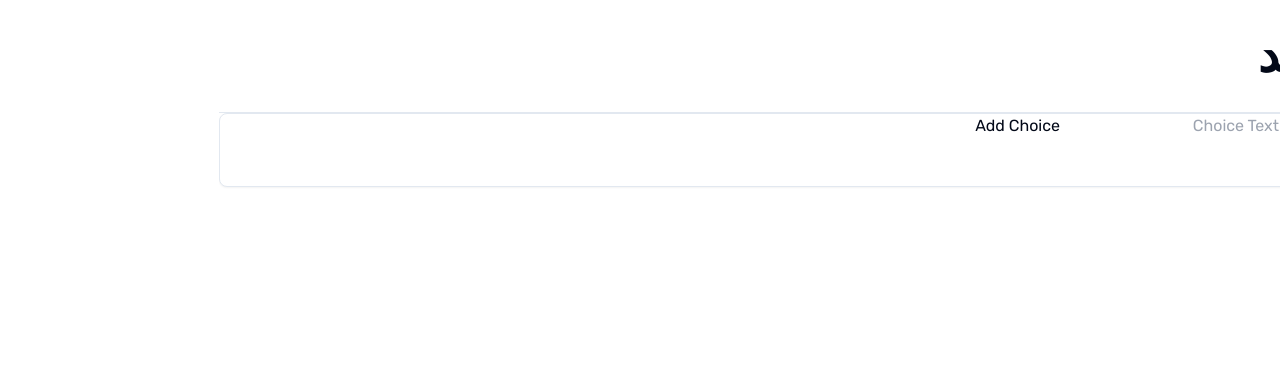
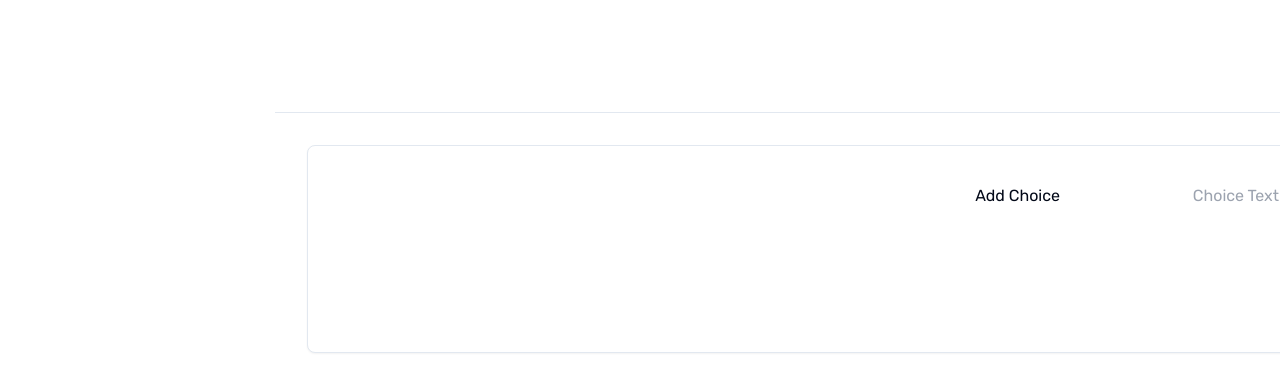
Before and after one commit to Labrarysa/CourseManager, a Next.js app: page /new-form in a window 1280 px wide. Shown: the top 392 px of the page. Built offline with nearby package versions, Linux system fonts and the light colour scheme.

Commit message:
feat: Adding UI structure to the form

```diff
--- a/app/new-form/page.tsx
+++ b/app/new-form/page.tsx
@@ -24,7 +24,7 @@ import {
   FormMessage,
 } from "@/components/ui/form";
 import { Input } from "@/components/ui/input";
-import Section from '@/components/section'; // Import the Section component
+import Section from "@/components/section"; // Import the Section component
 
 const formSchema = z.object({
   //id: z.string().uuid(),
@@ -51,11 +51,14 @@ const formSchema = z.object({
               //question_id: z.string().uuid(),
               choice_text: z.string(),
             })
-            .array(),
+            .array()
+            .min(1),
         })
-        .array(),
+        .array()
+        .min(1),
     })
-    .array(),
+    .array()
+    .min(1),
 });
 
 const NewForm = () => {
@@ -117,14 +120,21 @@ const NewForm = () => {
       <Separator />
       <section>
         <div>
-          <Card>
+          <Card className="m-8">
             <Form {...form}>
               <form onSubmit={form.handleSubmit(onSubmit)}>
+                <CardHeader>
+                  <CardTitle></CardTitle>
+                  <CardDescription></CardDescription>
+                </CardHeader>
+                <CardContent>
                   <div>
                     {sectionFields.map((section, index) => (
                       <Section key={section.id} sectionIndex={index} />
                     ))}
-                  <button
+                  </div>
+                  <div className="mt-2">
+                    <Button
                       type="button"
                       onClick={() =>
                         appendSection({
@@ -134,10 +144,13 @@ const NewForm = () => {
                         })
                       }
                     >
-                    Add Section
-                  </button>
-                  <input type="submit" />
+                      إضافة قسم
+                    </Button>
                   </div>
+                </CardContent>
+                <CardFooter>
+                  <Button type="submit">إنهاء</Button>
+                </CardFooter>
               </form>
             </Form>
           </Card>
```
Lines whose indentation alone changed are shown as unchanged.
